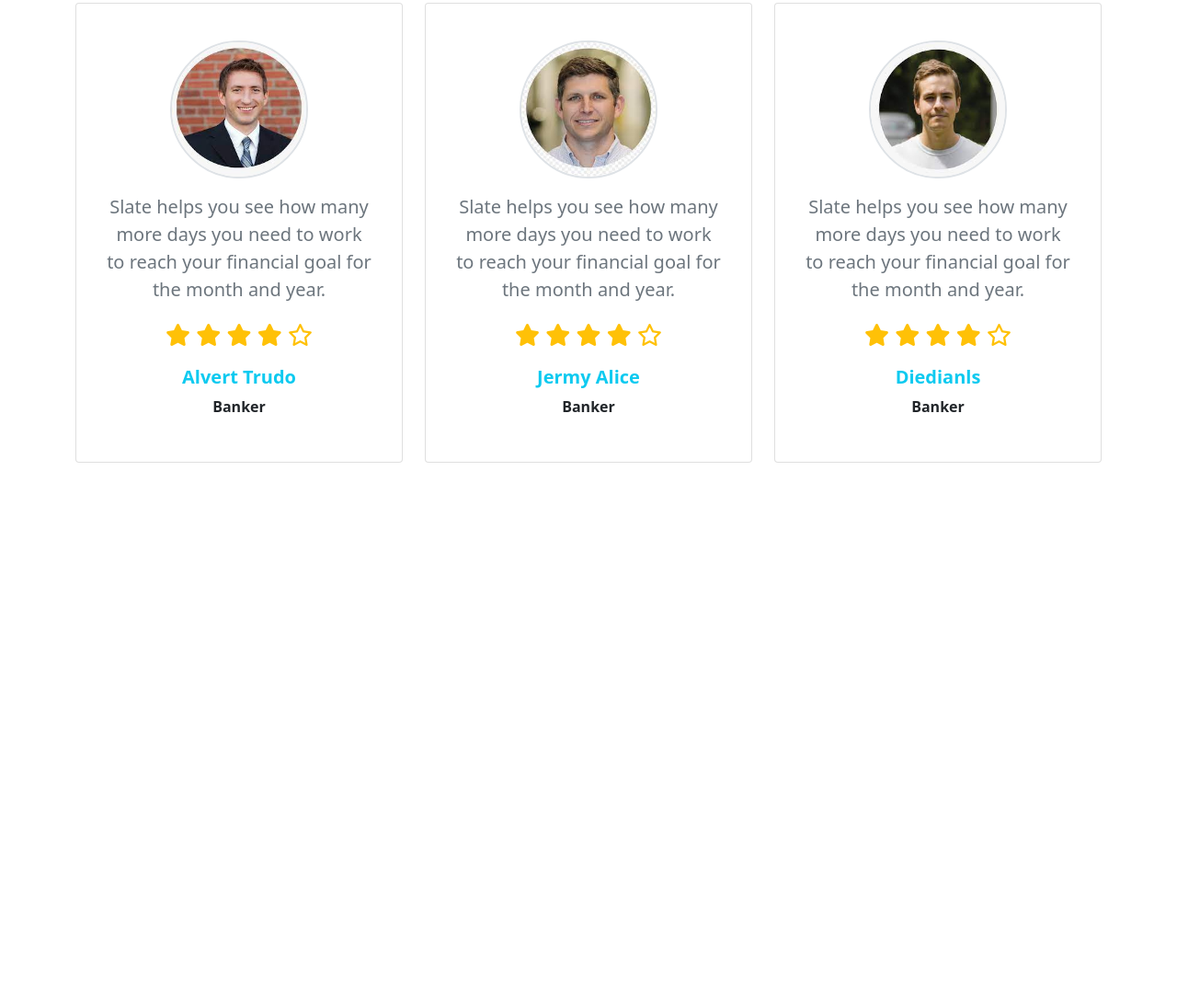
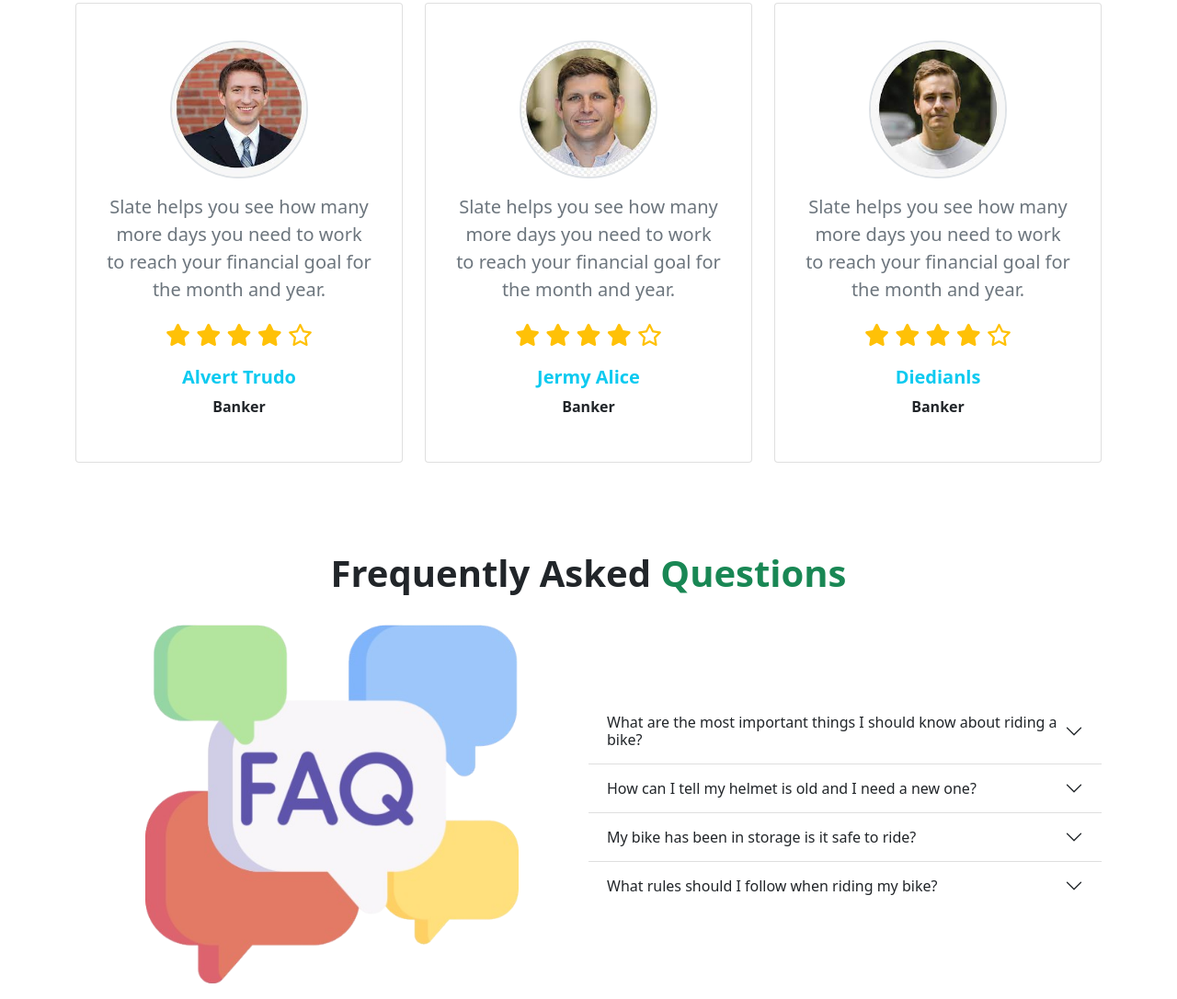
Before and after one commit to programingsikhbo/carIndicator, a plain HTML site: page index.html in a window 1280 px wide. Shown: the part 1598-2684 px from the top of the page at 92% size. Before the commit the page ends 2101 px from the top, so only its background shows below. Drawn offline with nearby package versions, Linux system fonts and the light colour scheme.

Commit message:
FAQ section complete

```diff
--- a/index.html
+++ b/index.html
@@ -224,6 +224,64 @@
     </div>
   </div>
  </section>
+
+ <!-- Faq section started -->
+
+<section class="mt-5 pt-5">
+  <h1 class="text-center fw-bold mb-3">Frequently Asked <span class="text-success">Questions</span> </h1>
+  <div class="d-flex flex-column flex-lg-row align-items-center">
+    <div class="p-2 halfwidth d-flex justify-content-center">
+      <img class="w-75 " src="./img/FAQ.png" alt="">
+    </div>
+    <div class="halfwidth">
+      <div class="accordion accordion-flush" id="accordionFlushExample">
+        <div class="accordion-item">
+          <h2 class="accordion-header" id="flush-headingOne">
+            <button class="accordion-button collapsed" type="button" data-bs-toggle="collapse" data-bs-target="#flush-collapseOne" aria-expanded="false" aria-controls="flush-collapseOne">
+             What are the most important things I should know about riding a bike?
+            </button>
+          </h2>
+          <div id="flush-collapseOne" class="accordion-collapse collapse" aria-labelledby="flush-headingOne" data-bs-parent="#accordionFlushExample">
+            <div class="accordion-body">Safety First! Always obey the rules of the road. Obey all traffic signals, signs, and laws. Get in the mindset of "driving" your bike not-just "riding" your bike. This will help you be a more focused and legally compliant bike rider.</div>
+          </div>
+        </div>
+        <div class="accordion-item">
+          <h2 class="accordion-header" id="flush-headingTwo">
+            <button class="accordion-button collapsed" type="button" data-bs-toggle="collapse" data-bs-target="#flush-collapseTwo" aria-expanded="false" aria-controls="flush-collapseTwo">
+             How can I tell my helmet is old and I need a new one?
+            </button>
+          </h2>
+          <div id="flush-collapseTwo" class="accordion-collapse collapse" aria-labelledby="flush-headingTwo" data-bs-parent="#accordionFlushExample">
+            <div class="accordion-body">Lorem ipsum dolor sit amet consectetur adipisicing elit. Quo velit doloribus animi quia, maxime nam debitis perspiciatis quasi explicabo deserunt omnis aperiam, similique ab culpa fugit temporibus. Perferendis, necessitatibus .</div>
+          </div>
+        </div>
+        <div class="accordion-item">
+          <h2 class="accordion-header" id="flush-headingThree">
+            <button class="accordion-button collapsed" type="button" data-bs-toggle="collapse" data-bs-target="#flush-collapseThree" aria-expanded="false" aria-controls="flush-collapseThree">
+             My bike has been in storage is it safe to ride?
+            </button>
+          </h2>
+          <div id="flush-collapseThree" class="accordion-collapse collapse" aria-labelledby="flush-headingThree" data-bs-parent="#accordionFlushExample">
+            <div class="accordion-body">Lorem ipsum dolor sit amet consectetur adipisicing elit. Rerum quidem consequatur numquam voluptatem voluptates tempore nesciunt, dolores tenetur ab excepturi aperiam amet beatae cupiditate distinctio animi mollitia sequi quis aliquam?</div>
+          </div>
+
+        </div>
+        <div class="accordion-item">
+          <h2 class="accordion-header" id="flush-headingThree">
+            <button class="accordion-button collapsed" type="button" data-bs-toggle="collapse" data-bs-target="#flush-collapseFour" aria-expanded="false" aria-controls="flush-collapseFour">
+            What rules should I follow when riding my bike?
+            </button>
+          </h2>
+          <div id="flush-collapseFour" class="accordion-collapse collapse" aria-labelledby="flush-headingFour" data-bs-parent="#accordionFlushExample">
+            <div class="accordion-body">Lorem ipsum dolor sit amet consectetur adipisicing elit. Rerum quidem consequatur numquam voluptatem voluptates tempore nesciunt, dolores tenetur ab excepturi aperiam amet beatae cupiditate distinctio animi mollitia sequi quis aliquam?</div>
+          </div>
+
+        </div>
+      </div>
+    </div>
+  </div>
+</section>
+
 </main>
 
 
```
Also changed, not shown: img/FAQ.png (added).
